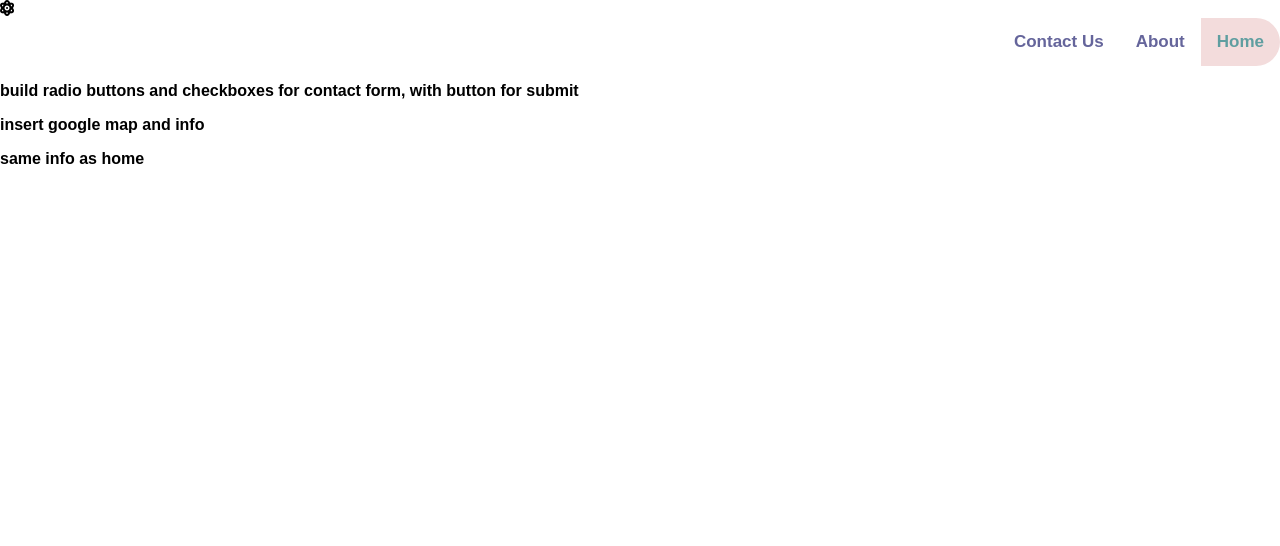
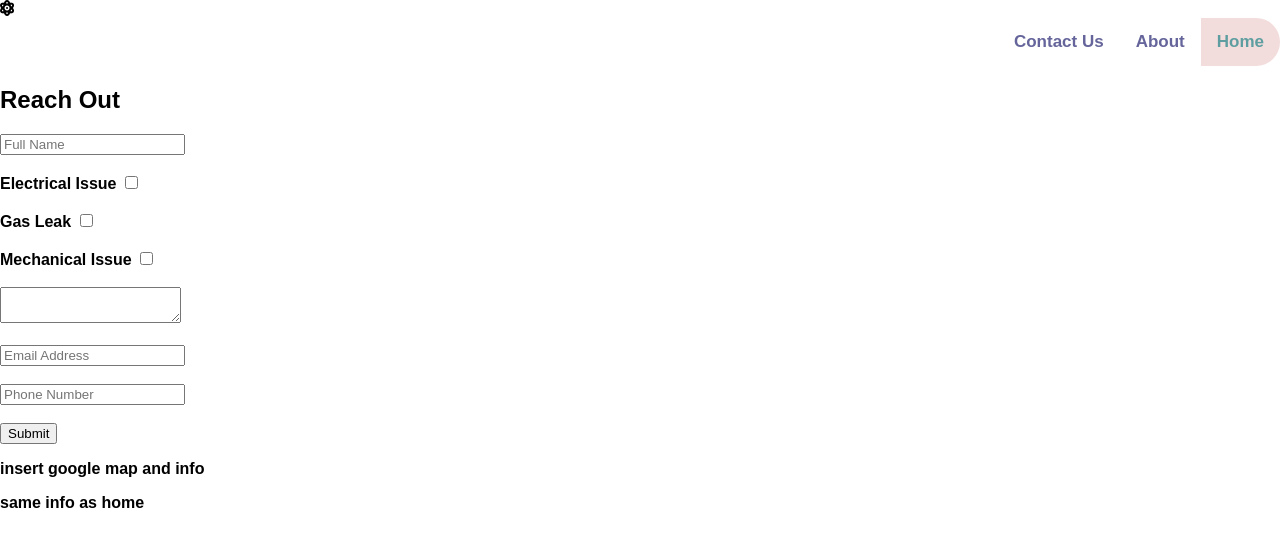
Before and after one commit to timislaw/final-project-bitwise, a plain HTML site: page contact.html in a window 1280 px wide. Drawn offline with Linux system fonts and the light colour scheme.

Commit message:
contact page contact form complete

```diff
--- a/contact.html
+++ b/contact.html
@@ -21,7 +21,40 @@
         </navbar>
     </div>
     <section>
-        <p>build radio buttons and checkboxes for contact form, with button for submit</p>
+        <h2>Reach Out</h2>
+        <div>
+            <input type="text" id="full-name" name="full-name" placeholder="Full Name">
+            <br>
+            <br>
+            <label> Electrical Issue
+                <input type="checkbox" id="elec" name="Electrical" value="Electrical-work">
+            </label>
+            <br>
+            <br>
+            <label> Gas Leak
+                <input type="checkbox" id="gas" name="gas-leak" value="gas-work">
+            </label>
+            <br>
+            <br>
+            <label> Mechanical Issue
+                <input type="checkbox" id="mech" name="mechanical" value="mechanical-work">
+            </label>
+            <br>
+            <br>
+            <textarea id="issue-descrip" name="detailed-description" placeholder="Description of current issue">
+            </textarea>
+            <br>
+            <br>
+            <input type="email" id="customer-email" name="your-email" placeholder="Email Address">
+            <br>
+            <br>
+            <input type="text" id="customer-phone" name="your-phone" placeholder="Phone Number">
+            <br>
+            <br>
+            <input type="button" id="contact-submit" name="contact-submit" value="Submit">
+
+
+        </div>
     </section>
     <section>
         <p>insert google map and info</p>
```
